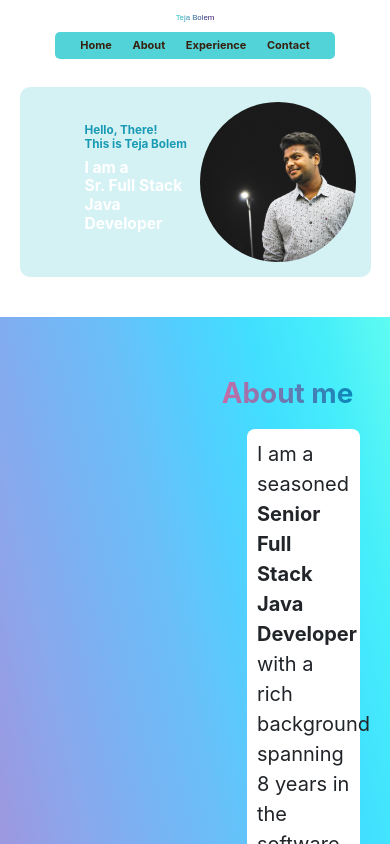
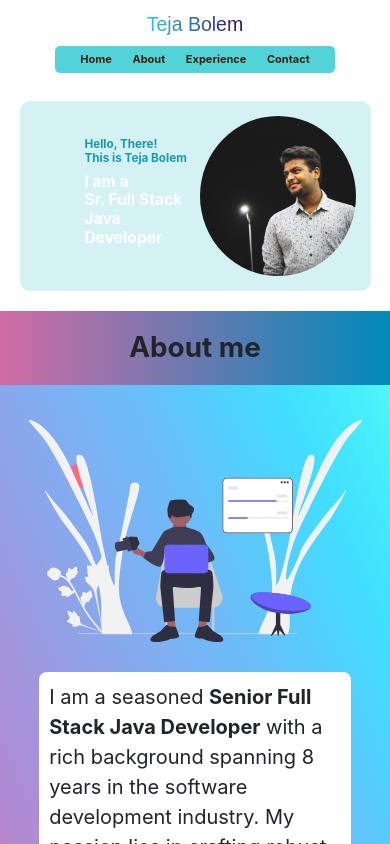
Before and after one commit to tbolem25/portfolio, an Angular app: page / in a window 390 px wide. Shown: the top 844 px of the page. Built offline with nearby package versions, Linux system fonts and the light colour scheme; a web font is replaced by a local one.

Commit message:
fixed about-me

```diff
--- a/src/app/app.component.html
+++ b/src/app/app.component.html
@@ -19,12 +19,13 @@
   </div>
 </div>
 
-<div class="intro">
+<div class="introduction">
+  <h1>About me</h1>
+  <div class="intro">
   <div class="intro-svg">
     <img src="assets/multitasking.svg" alt="person-svg">
   </div>
   <div class="intro-matter" id="about-me">
-    <h1>About me</h1>
     <ul>
       <p>
         I am a seasoned <b>Senior Full Stack Java Developer</b> with a rich background spanning 8 years in the software
@@ -39,6 +40,7 @@
       </p>
     </ul>
   </div>
+</div>
 
 </div>
 
--- a/src/app/app.component.sass
+++ b/src/app/app.component.sass
@@ -14,7 +14,7 @@
     color: transparent
     font-family: Jenthill, sans-serif
     margin-left: 5px
-    font-size: 2vw
+    font-size: 2.5vw
     text-align: center
     margin: auto
   .nav-links
@@ -45,6 +45,7 @@
     flex-wrap: wrap
     h1
       margin: 5px 5px 10px
+      font-size: 5vw
     .nav-links
       width: 80%
       padding: 3px 10px
@@ -101,42 +102,56 @@
         object-fit: cover
 
 /* About me section*/
-.intro
-  width: 100%
-  height: auto
-  margin: 20px 0
-  padding: 15px 10px
-  display: inline-flex
-  flex-wrap: wrap
-  flex-direction: row
-  justify-content: space-between
-  align-items: center
+.introduction
   background-image: linear-gradient(to right top, #d16ba5, #c777b9, #ba83ca, #aa8fd8, #9a9ae1, #8aa7ec, #79b3f4, #69bff8, #52cffe, #41dfff, #46eefa, #5ffbf1)
-  .intro-matter
-    display: flex
-    flex-direction: column
+  h1
+    background: linear-gradient(to right, #D16BA5 0%, #0089BA 100%)
+    font-weight: bold
+    text-align: center
+    padding: 20px 0
+  .intro
+    width: 100%
+    height: auto
+    margin: 20px 0
+    padding: 15px 10px
+    display: inline-flex
+    flex-wrap: wrap
+    flex-direction: row
     justify-content: space-between
-    width: 50%
-    margin: 25px auto
-    padding: 20px
-    border-radius: 10px
-    h1
-      background: linear-gradient(to right, #D16BA5 0%, #0089BA 100%)
-      background-clip: text
-      color: transparent
-      font-weight: bold
-      text-align: center
-    p
-      background: white
-      border-radius: 8px
-      margin: 10px 0
-      font-size: 20px
-      padding: 10px
-  .intro-svg
-    width: 50%
-    img
-      width: 100%
-      height: auto
+    align-items: center
+
+    .intro-matter
+      display: flex
+      flex-direction: column
+      justify-content: space-between
+      width: 50%
+      margin: 25px auto
+      padding: 20px
+      border-radius: 10px
+      p
+        background: white
+        border-radius: 8px
+        margin: 10px 0
+        font-size: 20px
+        padding: 10px
+    .intro-svg
+      width: 50%
+      img
+        width: 100%
+        height: auto
+@media screen and (max-width: 600px)
+  .introduction
+    .intro
+      display: flex
+      flex-direction: column
+      .intro-svg
+        width: 90%
+        margin: auto
+      .intro-matter
+        width: 95%
+        margin: auto
+        ul
+          padding: 0
 
 /* Contact styles*/
 .contact
```
